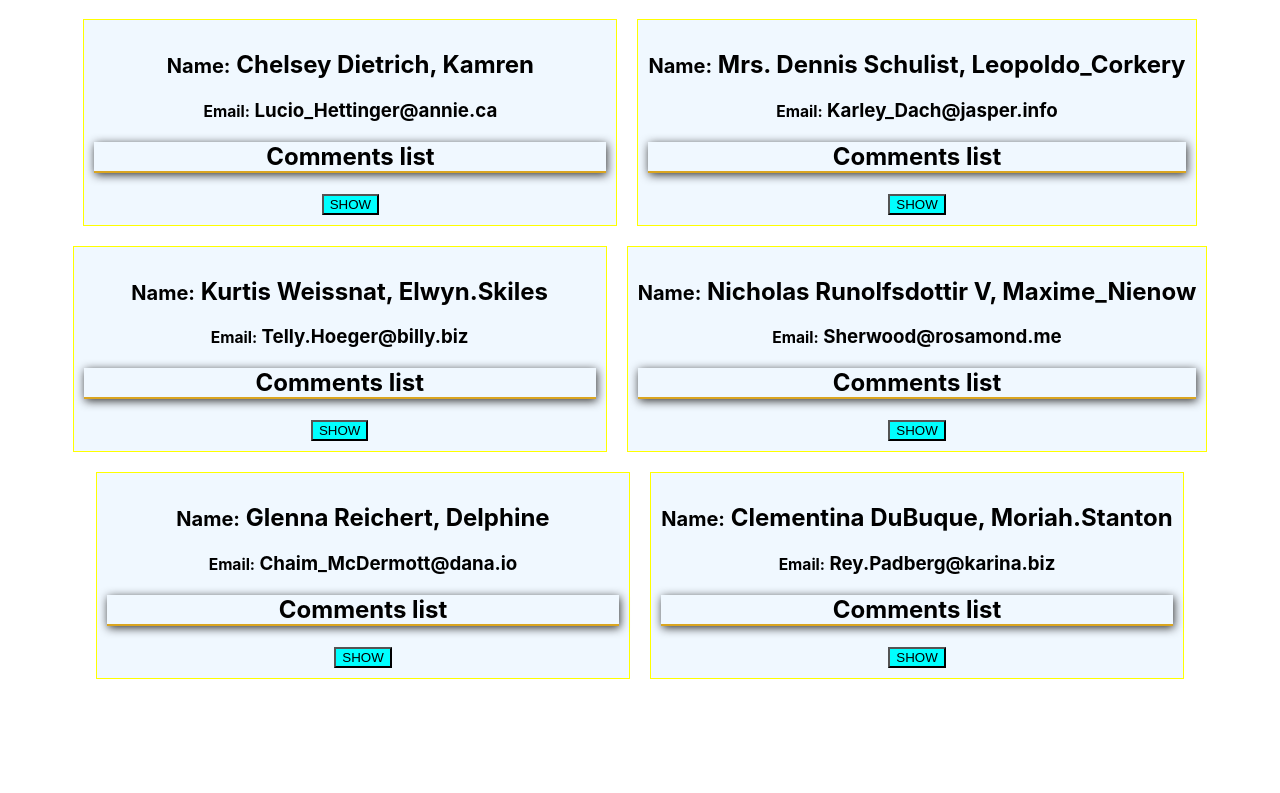
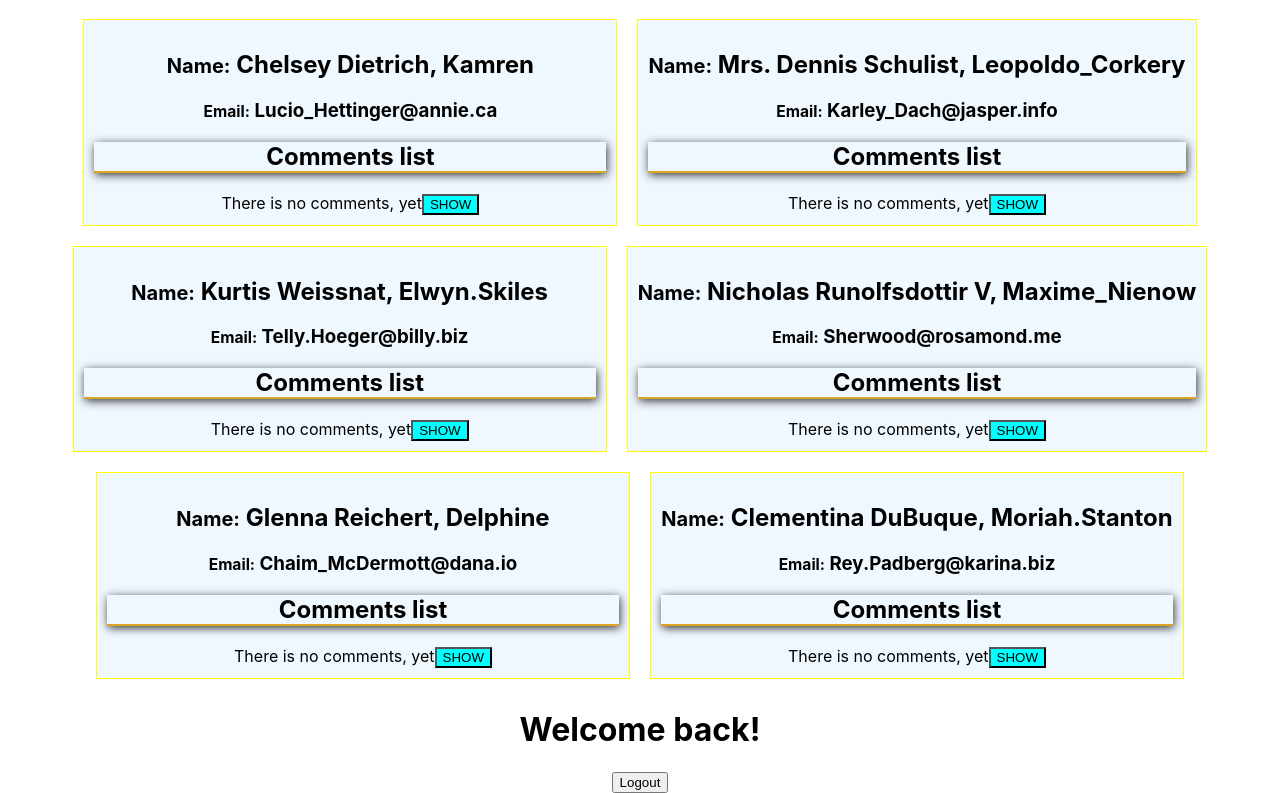
Before and after one commit to AlekseyBilan/react-test-app, a React (Create React App) app: page / in a window 1280 px wide. Shown: the part 564-1357 px from the top of the page. Before the commit the page ends 1253 px from the top, so only its background shows below. Built offline with nearby package versions, Linux system fonts and the light colour scheme.

Commit message:
Add Logincontroller, move articles hide functionality to btn controller

```diff
--- a/src/components/App.js
+++ b/src/components/App.js
@@ -2,12 +2,14 @@
 import UserList from './usersList/UserList';
 import users from '../users';
 import Button from './Button';
+import LoginController from "./LoginController";
 
 function App() {
   return (
     <div className="App">
       <h2>Hello from application!</h2>
       <UserList users = {users}/>
+        <LoginController />
     </div>
   );
 }
--- a/src/components/ArticleList.js
+++ b/src/components/ArticleList.js
@@ -17,7 +17,9 @@
     }
 
     render() {
-        const comment = this.props.comments.map((comment) => {
+        let comment = null;
+        if( this.state.isToggleOn ){
+            comment = this.props.comments.map((comment) => {
                 return (
                     <Article
                         userid={comment.id}
@@ -28,13 +30,15 @@
                     />
                 );
             });
+        }
         return (
             <div>
                 <h2 className="title">Comments list</h2>
-                {this.state.isToggleOn ? comment.length > 0 ? comment : "There is no comments, yet" : ''}
-                <button className='btn' onClick={this.handleClick}>
-                    {this.state.isToggleOn ? 'HIDE' : 'SHOW'}
-                </button>
+                { (comment && comment.length > 0) ? comment : "There is no comments, yet"}
+                <Button text={this.state.isToggleOn ? 'HIDE' : 'SHOW'} clickHandler = {this.handleClick}/>
+                {/*<button className='btn' onClick={this.handleClick}>*/}
+                {/*    {this.state.isToggleOn ? 'HIDE' : 'SHOW'}*/}
+                {/*</button>*/}
             </div>
         );
     }
--- a/src/components/Button.js
+++ b/src/components/Button.js
@@ -4,6 +4,7 @@
     function clickHandler(e) {
         //e.preventDefault();
         console.log('По кнопке кликнули.', e);
+        props.clickHandler();
     }
   return (
     <button className='btn' onClick={clickHandler}>
--- /dev/null
+++ b/src/components/LoginController.js
@@ -0,0 +1,70 @@
+import React from "react";
+
+class LoginController extends React.Component {
+    constructor(props) {
+        super(props);
+        this.handleLoginClick = this.handleLoginClick.bind(this);
+        this.handleLogoutClick = this.handleLogoutClick.bind(this);
+        this.state = {isLoggedIn: true};
+    }
+
+    handleLoginClick() {
+        this.setState({isLoggedIn: true});
+    }
+
+    handleLogoutClick() {
+        this.setState({isLoggedIn: false});
+    }
+
+    render() {
+        const isLoggedIn = this.state.isLoggedIn;
+        let button;
+
+        if (isLoggedIn) {
+            button = <LogoutButton onClick={this.handleLogoutClick} />;
+        } else {
+            button = <LoginButton onClick={this.handleLoginClick} />;
+        }
+
+        return (
+            <div>
+                <Greeting isLoggedIn={isLoggedIn} />
+                {button}
+            </div>
+        );
+    }
+}
+
+function UserGreeting(props) {
+    return <h1>Welcome back!</h1>;
+}
+
+function GuestGreeting(props) {
+    return <h1>Please sign up.</h1>;
+}
+
+function Greeting(props) {
+    const isLoggedIn = props.isLoggedIn;
+    if (isLoggedIn) {
+        return <UserGreeting />;
+    }
+    return <GuestGreeting />;
+}
+
+function LoginButton(props) {
+    return (
+        <button onClick={props.onClick}>
+            Login
+        </button>
+    );
+}
+
+function LogoutButton(props) {
+    return (
+        <button onClick={props.onClick}>
+            Logout
+        </button>
+    );
+}
+
+export default LoginController;
```
Lines whose indentation alone changed are shown as unchanged.
